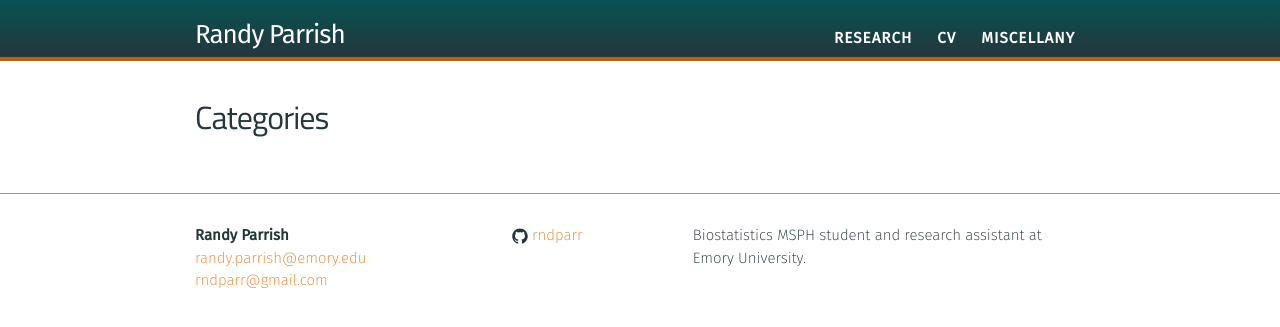
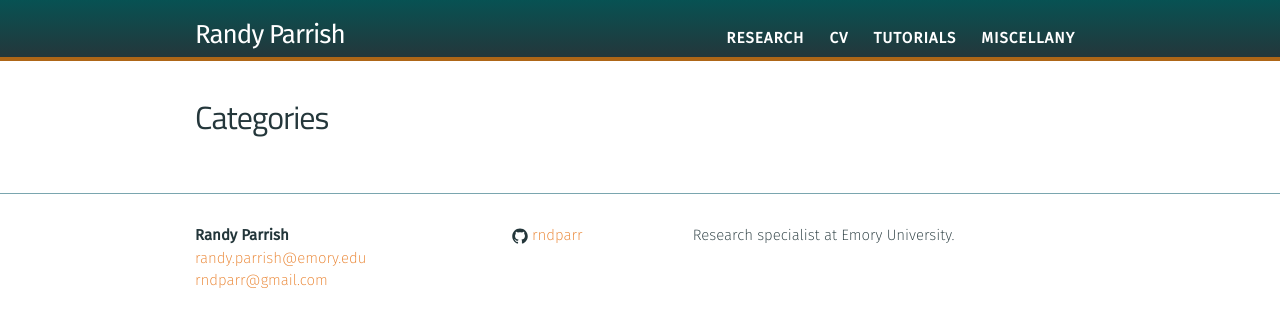
Before and after one commit to rndparr/website, a Jekyll site: the page built from categories.md, in a window 1280 px wide. Shown: the top 327 px of the page. Built offline with Jekyll 4.4.1, drawn with Linux system fonts in a browser that asks for light colours.

Commit message:
added tutorial section, updated css, updated footer text

```diff
--- a/_config.yml
+++ b/_config.yml
@@ -4,7 +4,7 @@ general_email: rndparr@gmail.com
 academic_email: randy.parrish@emory.edu
 
 description: > # this means to ignore newlines until "baseurl:"
-  Biostatistics MSPH student and research assistant at Emory University.
+  Research specialist at Emory University.
 
 
 
--- a/_data/menu.yml
+++ b/_data/menu.yml
@@ -7,6 +7,12 @@
 - title: "CV"
   href: "/cv/"
 
+- title: "Tutorials"
+  href: "/tutorials/"
+  subcategories:
+    - subtitle: "Installing TIGAR on HGCC"
+      subhref: "/tutorials/installing_tigar_hgcc/"
+
 - title: "Miscellany"
   href: "/miscellany/"
   subcategories:
--- a/_sass/_header.scss
+++ b/_sass/_header.scss
@@ -43,11 +43,12 @@
 
 .site-nav ul li a {
 	color: #fff;
+    padding: 0 10px 0 10px;
 }
 
 .site-nav ul {
 
-	text-align: right;
+	// text-align: center;
 	float: right;
 	// padding-top: 9px;
 	font-size: 95%;
@@ -68,7 +69,9 @@
 	display: inline-block;
 	height: 23px;
 	line-height: normal;
-	margin: 12px 10px 0 10px;
+	// margin: 12px 10px 0 10px;
+    margin: 12px 0 0 0;
+    // padding: 0 10px 0 10px;
     // padding: 5px;
 	position: relative;
     vertical-align: top;
@@ -94,7 +97,9 @@
 	letter-spacing: 0;
 	line-height: 1.2em;
 	// padding: 5px 10px;
-    margin: 5px 10px;
+    // margin: 5px 10px;
+    margin-bottom: 2px;
+    margin-top: 2px;
     color: $blue-color-dark;
 }
 
@@ -102,13 +107,14 @@
 	color: $blue-color-light;
 }
 
-.site-nav  .sub-menu {
+.site-nav .sub-menu {
 	// background: #ffffff;
     // padding-top: 12px;
     // border-top: 4px solid $accent-primary;
     // border-right: 0px;
     // border-left: 0px;
     // border-bottom: 0px;
+    // border-bottom: 5px solid #ffffff;
     // border-color: $accent-primary;
 	// min-width: 265px;
 
@@ -133,17 +139,19 @@
     // border-right: 3px solid white;
     // border-left: 3px solid white;
     // border-bottom: 10px solid white;
-     // border-top: 33px solid transparent;
+    // border-top: 33px solid transparent;
     // border-top: 0;
+    border-bottom: 3px solid white;
 	/* bg and border colors set in header */
 	box-shadow: 0 2px 2px rgba(0,0,0,0.4);
 	-moz-box-shadow: 0 2px 2px rgba(0,0,0,0.4);
 	-webkit-box-shadow: 0 2px 2px rgba(0,0,0,0.4);
 	display: none;
-	right: -25%;
+	// right: -25%;
 	// padding: 5px 0 3px 0;
     // padding: 5px 0 3px 0;
-    padding: 17px 0 3px 0;
+    // padding: 17px 0 3px 0;
+    padding: 19px 0 0 0;
 	position: absolute;
 	text-align: left;
 	text-transform: none;
@@ -164,9 +172,12 @@
 	// margin: 3px 0;
     // need following for bottom of sub menu to not have weird transparency
 	padding: 3px;
+    padding-bottom: 5px;
     text-align: left;
     background: #ffffff;
 }
+
+
 
 .site-nav li:hover > .sub-menu {
 	display: block;
```
Also changed, not shown: tutorials.md (added, +10 -0 lines), tutorials/installing_tigar_hgcc.md (added, +125 -0 lines), Gemfile.lock.
